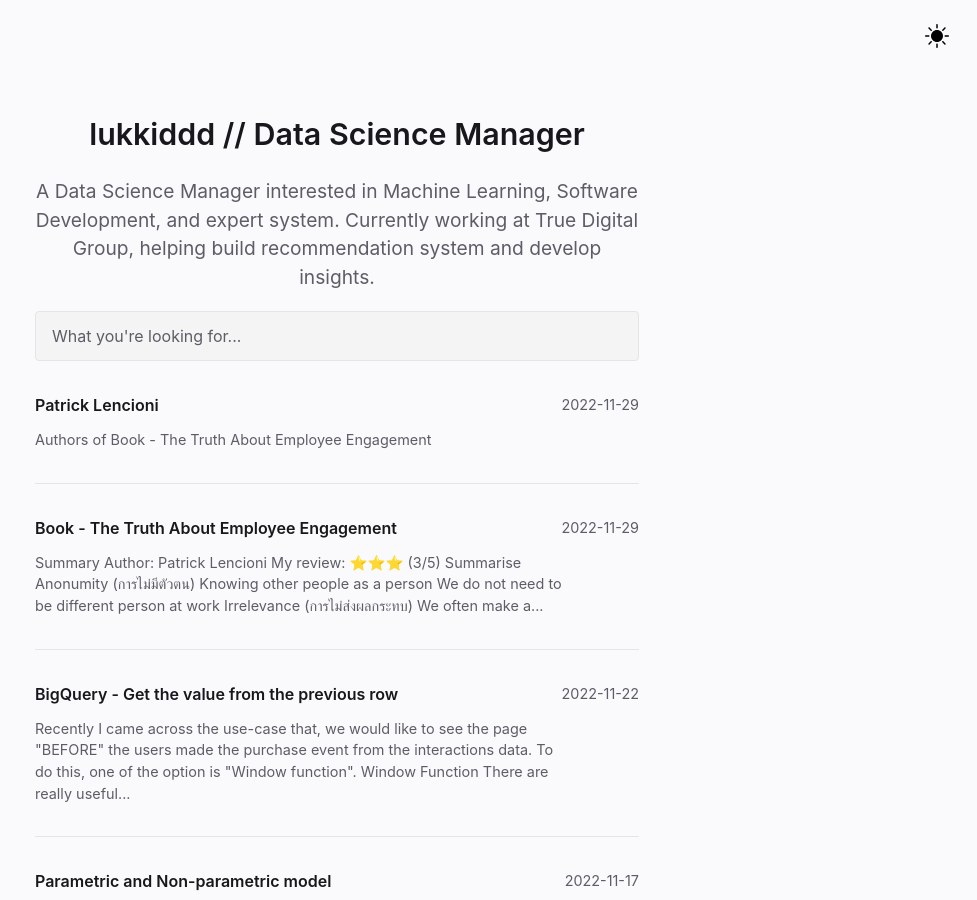
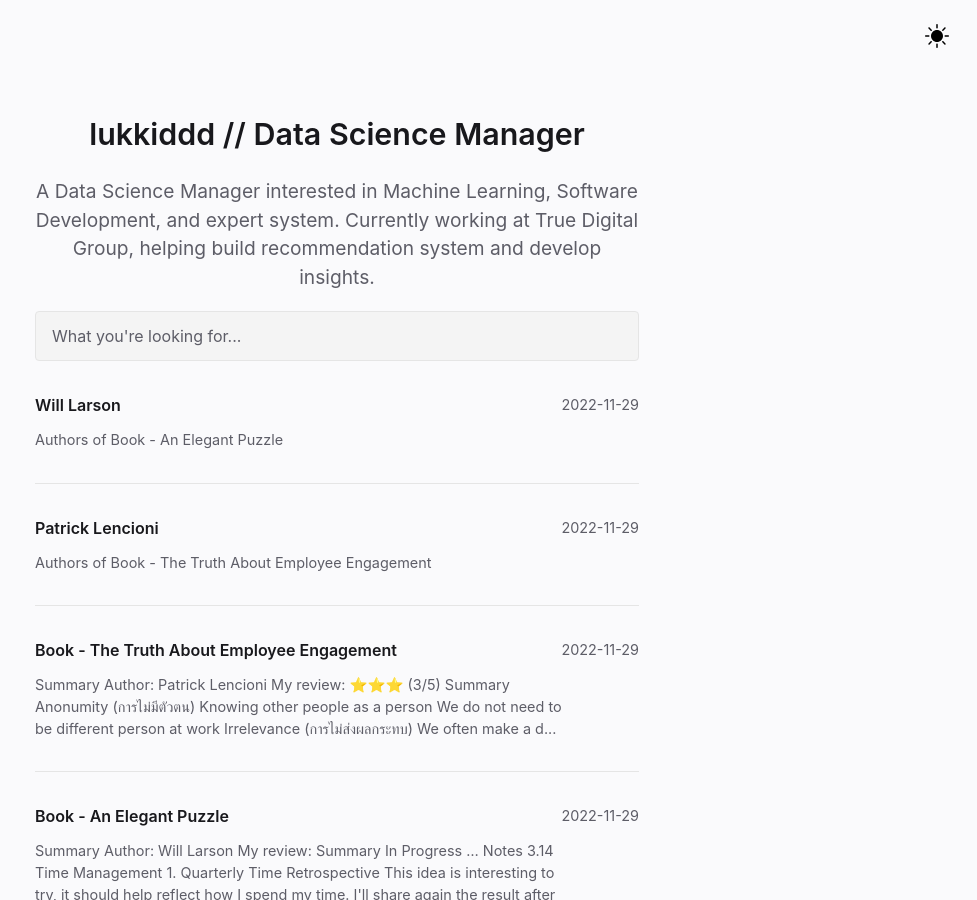
Before and after one commit to lukkiddd/lukkiddd.github.io, a Jekyll site: the page built from pages/index.md, in a window 1280 px wide and 900 px high. Shown: the whole window, without its empty margins (303-1280 px from the left). Built offline with Jekyll 4.4.1, drawn with Linux system fonts in a browser that asks for light colours; some of the changed text lies outside the part shown.

Commit message:
Add notes on elegant puzzle book

```diff
--- /dev/null
+++ b/_notes/Public/Book - An Elegant Puzzle.md
@@ -0,0 +1,46 @@
+---
+title : Book - An Elegant Puzzle
+notetype : feed
+date : 29-11-2022
+---
+
+![image-of-book-elegant-puzzle](/assets/img/book-an-elegant-puzzle.jpg)
+
+
+### Summary
+**Author**: [[Will Larson]]
+
+**My review**:
+
+**Summary**
+
+In Progress ...
+
+
+---
+
+## Notes
+
+### 3.14 Time Management
+
+#### 1. Quarterly Time Retrospective
+
+This idea is interesting to try, it should help reflect how I spend my time. I'll share again the result after applying it.
+
+#### 2. Long-term over Short-term
+
+I have heard this for a while, in reality, I often forget to think about it. Next time, I need to remind myself to aware for my future decisions
+
+#### 3. Finish Small Leveraged Things
+
+Leverage all the works we've done, those works should bring us more free time.
+
+#### 4. Stop doing things
+
+#### 5. Size Backward, not Forward
+
+The example of the book is useful, sizing based on time we have, instead of based on what we want to do.
+
+#### 6. Calendar Blocker
+
+It works!, that's it!.
--- a/_notes/Public/Book - The Truth About Employee Engagement.md
+++ b/_notes/Public/Book - The Truth About Employee Engagement.md
@@ -11,7 +11,7 @@ date : 29-11-2022
 **Author**: [[Patrick Lencioni]]
 **My review**: ⭐⭐⭐ (3/5)
 
-**Summarise**
+**Summary**
 - Anonumity (การไม่มีตัวตน)
 	- Knowing other people as a person
 	- We do not need to be different person at work
--- /dev/null
+++ b/_notes/Public/Will Larson.md
@@ -0,0 +1,10 @@
+---
+title : Will Larson
+notetype : feed
+date : 29-11-2022
+---
+
+![image-of-will-larson](/assets/img/will-larson.png)
+
+Authors of
+- [[Book - An Elegant Puzzle]]
```
Also changed, not shown: assets/img/book-an-elegant-puzzle.jpg (added), assets/img/will-larson.png (added).
